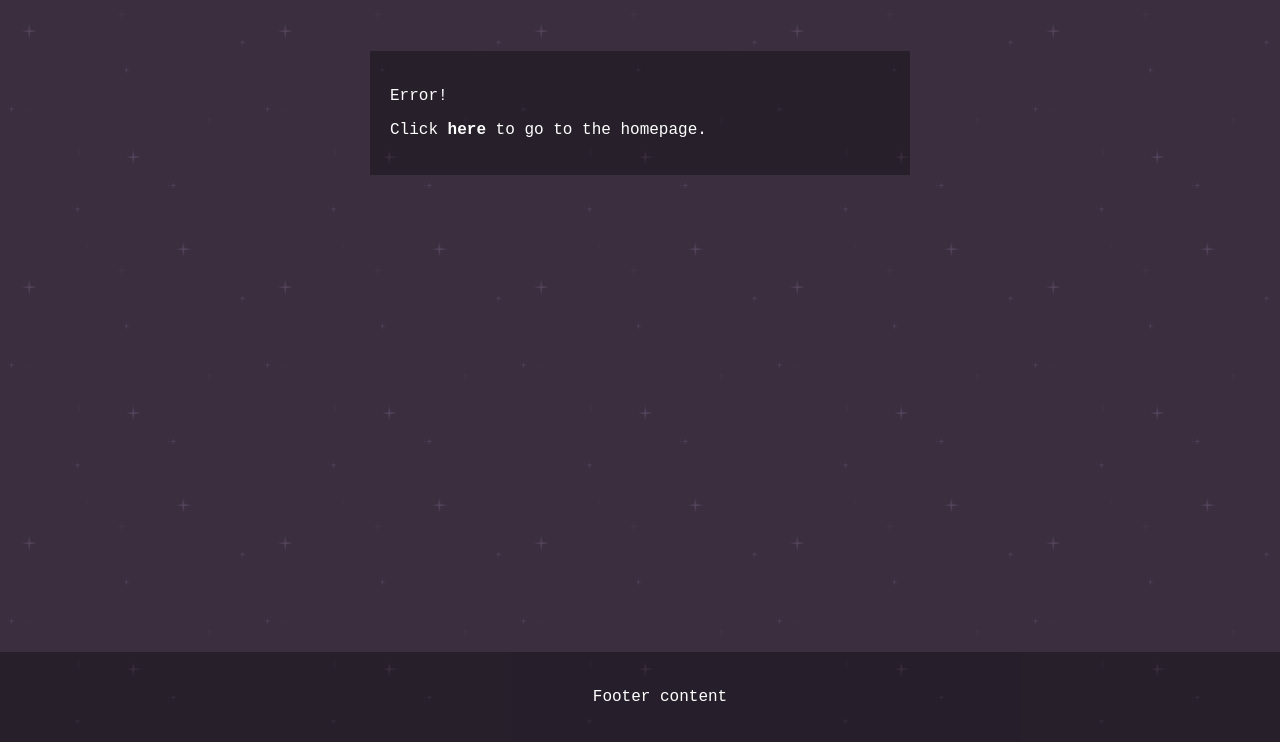
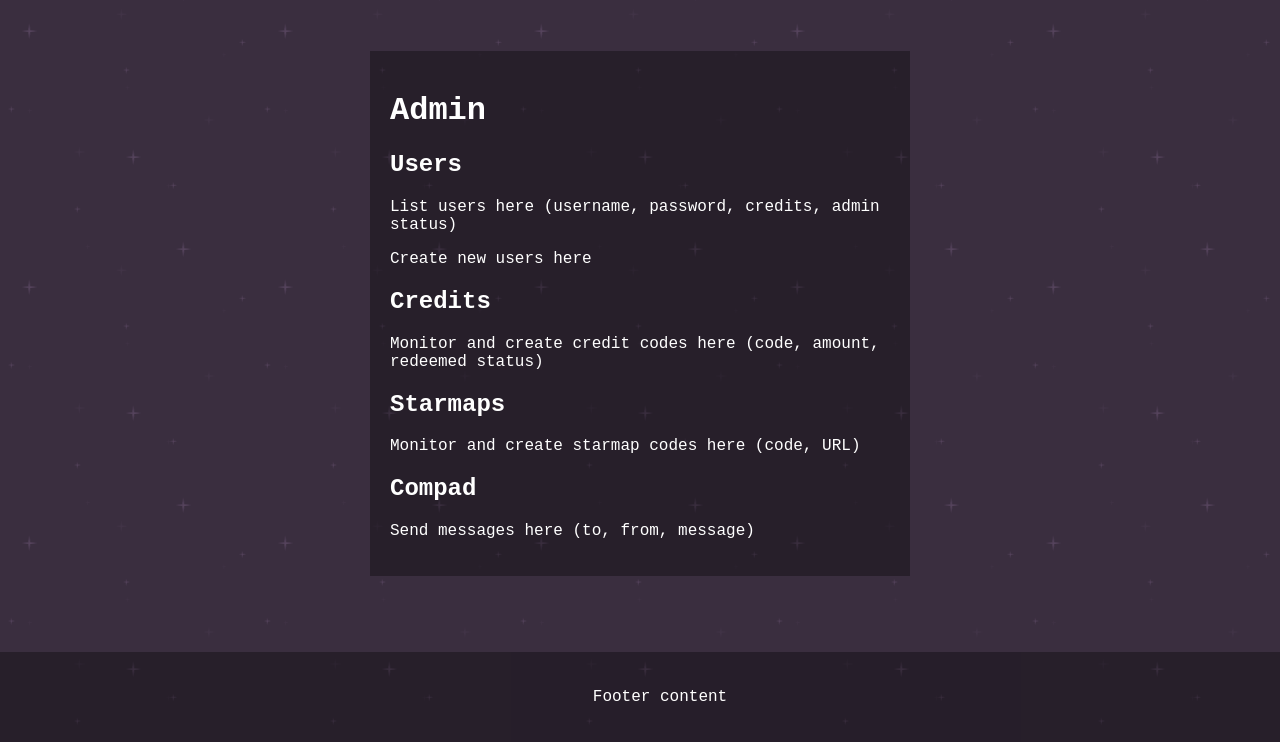
Before and after one commit to Glanten/compad, a Flask app: page /admin in a window 1280 px wide. Shown: the part 58-800 px from the top of the page. Run offline with Flask 3, Linux system fonts and the light colour scheme; some libraries are stand-ins or nearby versions.

Commit message:
Added admin page prototype.

```diff
--- a/app.py
+++ b/app.py
@@ -120,6 +120,10 @@ def logout():
     # Redirect user to login form
     return redirect("/")
 
+@app.route("/admin")
+def admin():
+    return render_template("admin.html")
+
 @app.route("/credits")
 def credits():
     return render_template("credits.html")
--- /dev/null
+++ b/templates/admin.html
@@ -0,0 +1,25 @@
+{% extends "layout.html" %}
+
+{% block head_block %}
+{% endblock %}
+
+{% block page_title %}Admin{% endblock %}
+
+{% block main %}
+
+<h1>Admin</h1>
+
+<h2>Users</h2>
+<p>List users here (username, password, credits, admin status)</p>
+<p>Create new users here</p>
+
+<h2>Credits</h2>
+<p>Monitor and create credit codes here (code, amount, redeemed status)</p>
+
+<h2>Starmaps</h2>
+<p>Monitor and create starmap codes here (code, URL)</p>
+
+<h2>Compad</h2>
+<p>Send messages here (to, from, message)</p>
+
+{% endblock %}
--- a/templates/login.html
+++ b/templates/login.html
@@ -9,7 +9,6 @@
 
 <h1>COMPAD</h1>
 
-<div>
 <form action="/login" method="post">
     <div>
         <input autocomplete="off" autofocus name="username" placeholder="Username" type="text" />
@@ -19,7 +18,6 @@
     </div>
     <button type="submit">Login</button>
 </form>
-</div>
 
 <!-- registration (for initial setup) -->
 <div>
```
Lines whose indentation alone changed are shown as unchanged.
